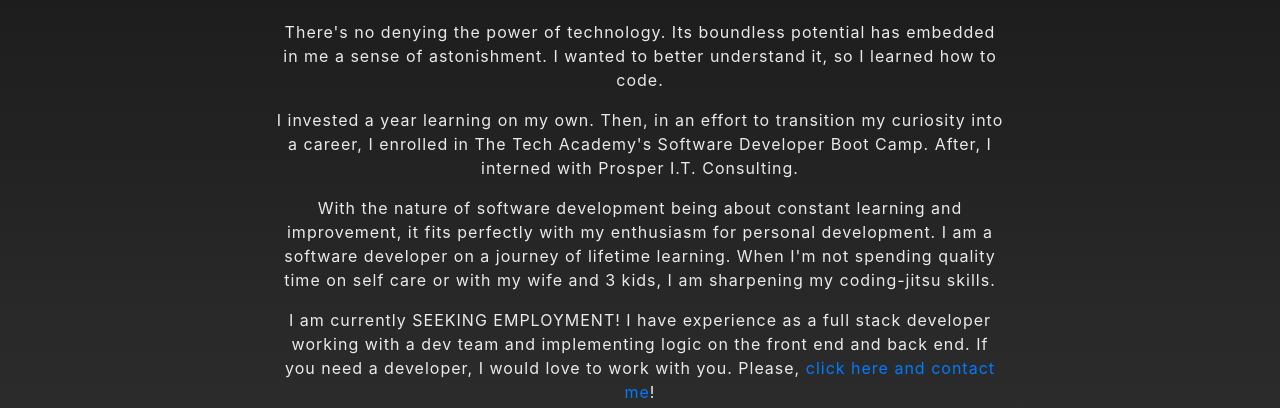
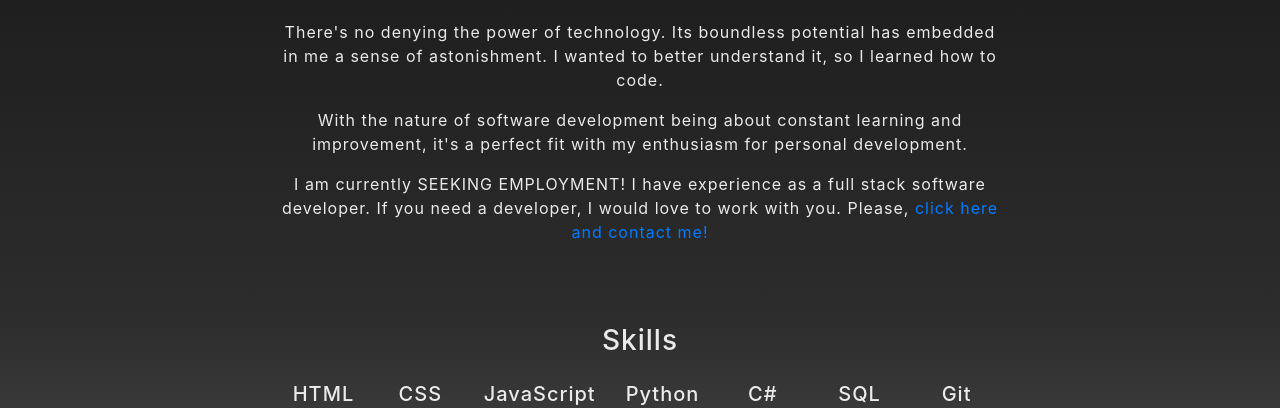
Before and after one commit to rbmanez/portfolio, a website with bundled scripts: page index.html in a window 1280 px wide. Shown: the part 1002-1410 px from the top of the page. Built offline with nearby package versions, Linux system fonts and the light colour scheme.

Commit message:
update index.html

```diff
--- a/index.html
+++ b/index.html
@@ -70,18 +70,11 @@
             I wanted to better understand it, so I learned how to code.
           </p>
           <p class="mb-3">
-            I invested a year learning on my own.
-            Then, in an effort to transition my curiosity into a career, I enrolled in The Tech Academy's Software Developer Boot Camp.
-            After, I interned with Prosper I.T. Consulting.
-          </p>
-          <p class="mb-3">
-            With the nature of software development being about constant learning and improvement, it fits perfectly with my enthusiasm for personal development.
-            I am a software developer on a journey of lifetime learning.
-            When I'm not spending quality time on self care or with my wife and 3 kids, I am sharpening my coding-jitsu skills.
+            With the nature of software development being about constant learning and improvement, it's a perfect fit with my enthusiasm for personal development.
           </p>
           <p>
-            I am currently SEEKING EMPLOYMENT! I have experience as a full stack developer working with a dev team and implementing logic on the front end and back end.
-            If you need a developer, I would love to work with you. Please, <a href="#contact">click here and contact me</a>!
+            I am currently SEEKING EMPLOYMENT! I have experience as a full stack software developer.
+            If you need a developer, I would love to work with you. Please, <a href="#contact">click here and contact me!</a>
           </p>
           <div class="container mb-5">
             <h3 class="mb-4">Skills</h3>
```
